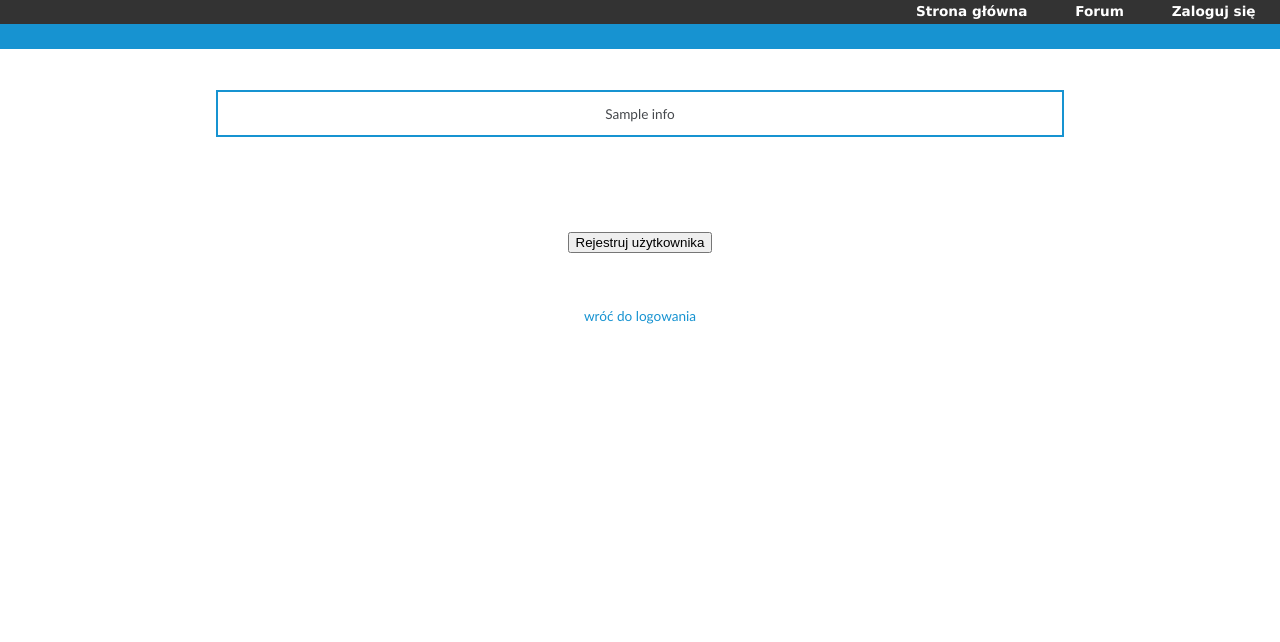
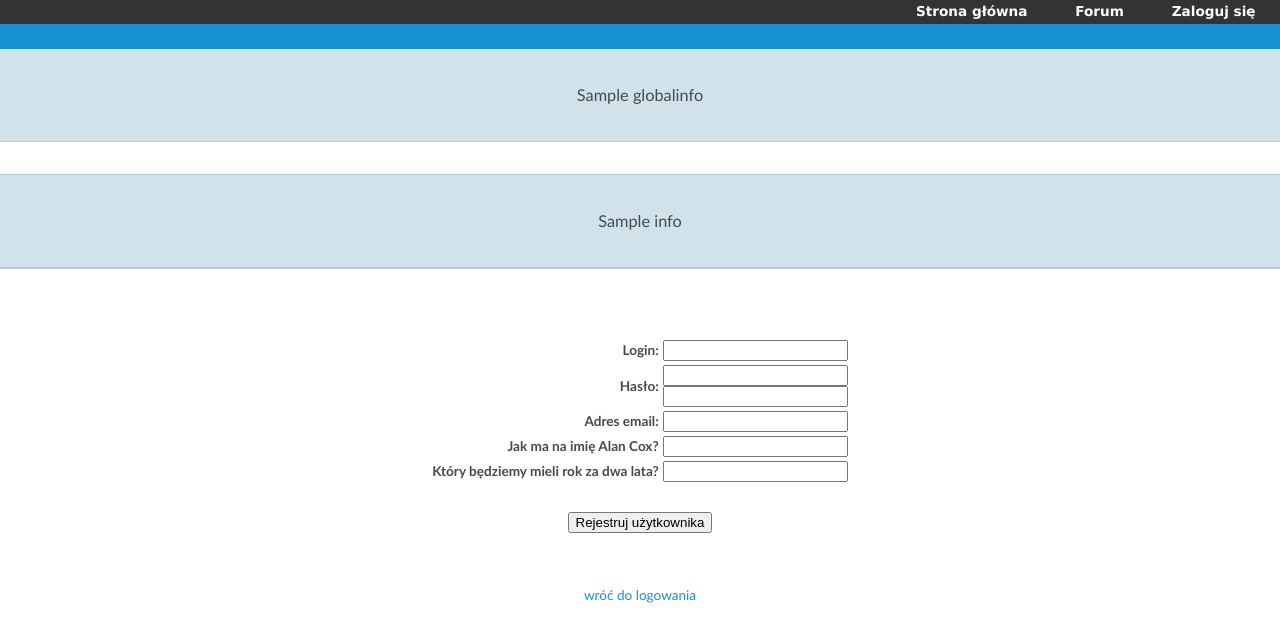
Before and after one commit to mughrabi/arch-pl, a Django app: template templates/userprofile/registration.html in a window 1280 px wide. Shown: the part 120-762 px from the top of the page. Run offline with Django 3.2, Linux system fonts and the light colour scheme; tables that the repository leaves empty hold one stand-in row (values such as "Sample post"); the template is opened without the code that fills it: values that come from a table or form of the project are taken from there, most other values are stand-ins (such as "Sample title", 1, 10 or a date in 2020); parts of the project's set-up code (start-up, migrations or seed data) failed here and were passed over.

Commit message:
even more modifications!

```diff
--- a/forum/urls.py
+++ b/forum/urls.py
@@ -2,6 +2,8 @@ from django.conf.urls.defaults import patterns
 
 urlpatterns = patterns("forum.views",
         (r"^/$",                                                                "category_list"),
+        (r"^/search/$",                                                         "quick_search"),
+        (r"^/search/(?P<searchtext>.+)/$",                                      "quick_search"),
         (r"^/all_readed/$",                                                     "mark_all_read"),
         (r"^/show_unreaded/$",                                                  "show_unreaded"),
         (r"^/thread/(?P<thread_slug>[\w-]+)/$",                                 "thread"),
--- a/media_root/css/main.css
+++ b/media_root/css/main.css
@@ -8,7 +8,6 @@ body {
 }
 
 .center { text-align: center; }
-.info { border: 2px solid #1793D1; margin: 3em auto; padding: 1em; max-width: 60em}
 
 a {
     text-decoration: none;
@@ -61,7 +60,7 @@ a:hover {
 }
 
 
-.header-menu ul.submenu {
+ul.submenu {
     background: #1793D1;
     line-height: 1.45em;
     min-height: 1.45em;
@@ -71,7 +70,40 @@ a:hover {
     color: #333333;
 }
 
-.header-menu ul.submenu li {
+ul.submenu li {
     display: inline;
     padding: 0 1em;
 }
+
+.search-form { float: right; padding: 0 2em;}
+.search-form input {
+    border: none;
+    padding: 0.2em 0.5em;
+    color: #333333;
+    background: #ffffff;
+}
+
+.search-form #id_searchtext { border-bottom: 1px solid #E8E8E8; }
+.search-form #id_submit { border: 1px solid #E8E8E8; }
+
+
+/* */
+div#globalinfo {
+    background: #D1E2EB;
+    padding: 2em 10em;
+    line-height: 1.6em;
+    font-size: 1.2em;
+    text-align: center;
+    border-bottom: 1px solid #B2CBDA;
+}
+
+.info {
+    background: #D1E2EB;
+    padding: 2em 10em;
+    margin: 2em 0;
+    line-height: 1.6em;
+    font-size: 1.2em;
+    text-align: center;
+    border-bottom: 2px solid #B2CBDA;
+    border-top: 1px solid #B2CBDA;
+}
--- a/templates/base.html
+++ b/templates/base.html
@@ -2,7 +2,6 @@
 "http://www.w3.org/TR/xhtml11/DTD/xhtml11.dtd">
 <html xmlns="http://www.w3.org/1999/xhtml">
     <head>
-        {% block header %} {% endblock %}
         {% block javascript %} {% endblock %}
         {% block css %} {% endblock %}
         <link rel="stylesheet" type="text/css" href="/static/css/main.css" />
@@ -12,6 +11,7 @@
     <body>
         <div class="header">
             <img src="/static/images/arch_logo.png" alt="" />
+            {% block header %} {% endblock %}
         </div>
         <div class="header-menu">
             <ul class="menu">
@@ -32,6 +32,12 @@
                 {% endblock %}
             </ul>
         </div>
+        {% if globalinfo %}
+            <div id="globalinfo">
+                {{ globalinfo }}
+            </div>
+        {% endif %}
+
         {% block middle %} {% endblock %}
     </body>
 </html>
--- a/templates/forum/base.html
+++ b/templates/forum/base.html
@@ -15,6 +15,12 @@
 
 
 {% block middle %}
+    <div class="search-form">
+        <form action="/forum/search/" method="GET">
+            <input id="id_searchtext" name="searchtext" type="text" />
+            <input id="id_submit" type="submit" value="Szukaj">
+        </form>
+    </div>
     <div class="topic-info">
     {% block path %}
         &bull; <a href="/forum/">Index</a>
--- a/templates/forum/thread_list.html
+++ b/templates/forum/thread_list.html
@@ -56,8 +56,6 @@
             </div>
         {% endif %}
     {% else %}
-        <div class="center info">
-        <h2>Brak postów</h2>
-    </div>
+        <div class="info">Brak postów do wyświetlenia</div>
     {% endif %}
 {% endblock %}
--- a/templates/userprofile/registration.html
+++ b/templates/userprofile/registration.html
@@ -6,7 +6,7 @@
 
     <div class="center" style="margin: 5em 0;">
         <form action="." method="POST" style="margin: 4em">
-            <table style="margin: 2em auto;">
+            <table style="margin: 2em auto; text-align: right;">
                 {{ form.as_table }}
             </table>
             <div id="id_submit"><input type="submit" value="Rejestruj użytkownika" /></div>
--- a/userprofile/forms.py
+++ b/userprofile/forms.py
@@ -1,4 +1,9 @@
+# -*- coding: utf-8 -*-
+
+import time
+
 from django.utils.translation import ugettext_lazy as _
+from django.contrib.auth.models import User
 from django import forms
 
 class LoginForm(forms.Form):
@@ -7,10 +12,69 @@ class LoginForm(forms.Form):
             widget=forms.PasswordInput())
 
 
+class DualPasswordWidget(forms.Widget):
+    pass0_field = '%s_pass0'
+    pass1_field = '%s_pass1'
+
+    def __init__(self, *args, **kwargs):
+        super(DualPasswordWidget, self).__init__(*args, **kwargs)
+
+    def render(self, name, value, *args, **kwargs):
+        return  "<br />".join((
+                forms.PasswordInput().render(self.pass0_field % name, None),
+                forms.PasswordInput().render(self.pass1_field % name, None)))
+
+    def value_from_datadict(self, data, files, name):
+        pass0 = data.get(self.pass0_field % name, None)
+        pass1 = data.get(self.pass1_field % name, None)
+        if pass0 and pass1:
+            return (pass0, pass1)
+        return None
+
+class DualPasswordField(forms.Field):
+    """
+    Field used to prevent password typos by asking the same password twice
+    and checking if it's the same
+    """
+    widget = DualPasswordWidget()
+    def __init__(self, *args, **kwargs):
+        super(DualPasswordField, self).__init__(*args, **kwargs)
+
+    def clean(self, value):
+        super(DualPasswordField, self).clean(value)
+        if value:
+            pass0, pass1 = value
+            if pass0 == pass1:
+                if len(pass0) < 5:
+                    raise forms.ValidationError(_("Password is too short"))
+                elif len(pass0) > 24:
+                    raise forms.ValidationError(_("Password is too long"))
+                return pass0
+            raise forms.ValidationError(_('Password Missmatch.'))
+
+
 class RegistrationForm(forms.Form):
     username = forms.CharField(label=_("Login"), max_length=30)
-    password = forms.CharField(label=_("Password"), max_length=30,
-            widget=forms.PasswordInput())
-    password_2 = forms.CharField(label=_("Password (repeat)"), max_length=30,
-            widget=forms.PasswordInput())
-    mail = forms.EmailField(_("email"))
+    password = DualPasswordField(label=_("Password"))
+    mail = forms.EmailField(label=_("Email"))
+    botprotect1 = forms.CharField(label="Jak ma na imię Alan Cox?")
+    botprotect2 = forms.IntegerField(label="Który będziemy mieli rok za dwa lata?")
+
+
+    def clean_username(self):
+        u = self.cleaned_data['username']
+        try:
+            User.objects.get(username__exact=u)
+            raise forms.ValidationError(_("That nick is allready in usage"))
+        except User.DoesNotExist:
+            return u
+
+    def clean_botprotect1(self):
+        if self.cleaned_data['botprotect1'] == "Alan":
+            return True
+        raise forms.ValidationError(_("poo"))
+
+    def clean_botprotect2(self):
+        if self.cleaned_data['botprotect2'] == time.gmtime().tm_year + 2:
+            return True
+        raise forms.ValidationError(_("poo"))
```
Also changed, not shown: forum/views.py (+23 -0 lines), userprofile/views.py (+11 -4 lines). Lines whose indentation alone changed are shown as unchanged.
